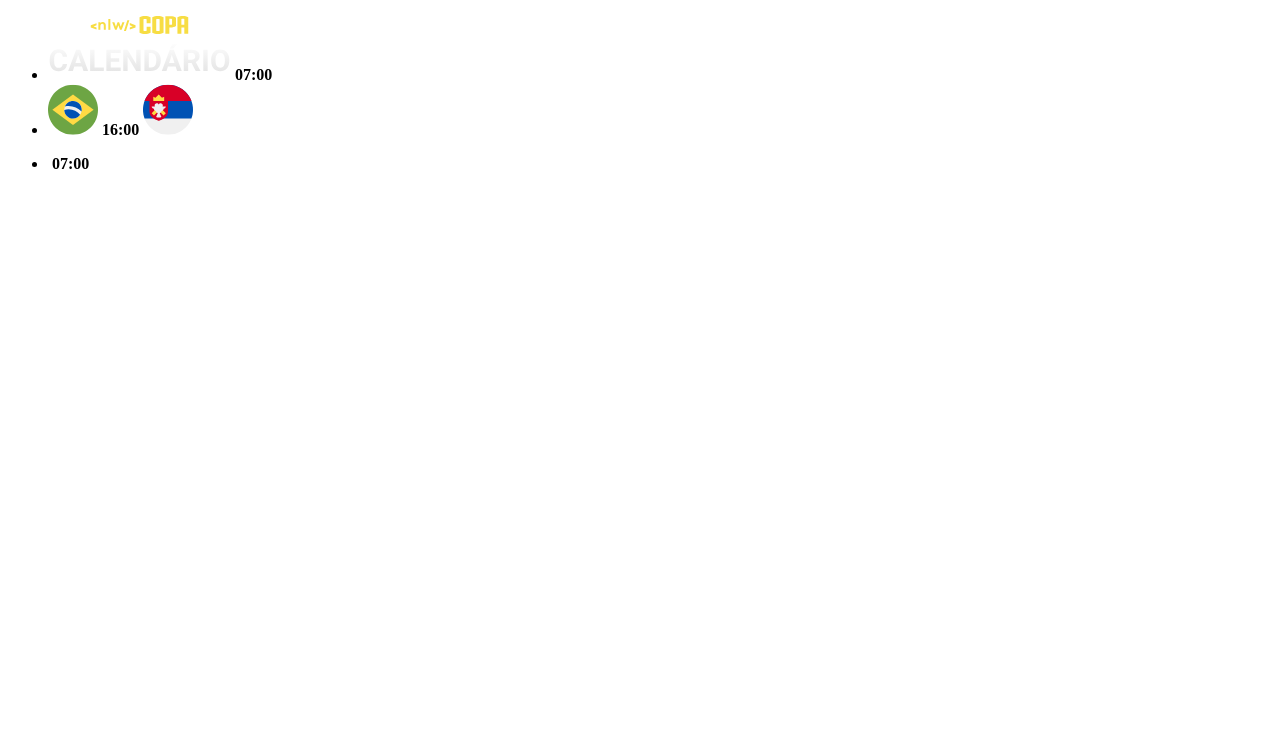
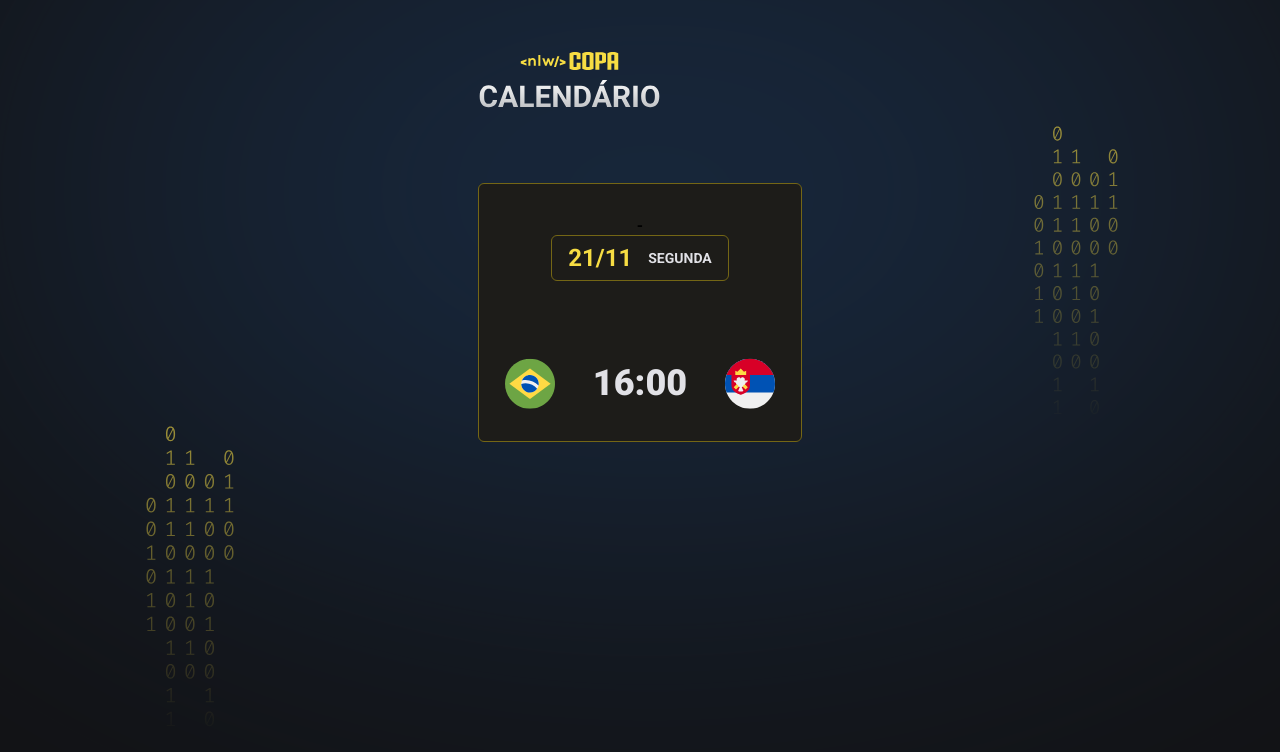
Before and after one commit to ramyses/NlwCopa, a plain HTML site: page index.html in a window 1280 px wide. Drawn offline with Linux system fonts and the light colour scheme.

Commit message:
aula2 finalizando css

```diff
--- a/index.html
+++ b/index.html
@@ -3,22 +3,22 @@
 <head>
     <meta charset="UTF-8">
     <meta http-equiv="X-UA-Compatible" content="IE=edge">
+    <link rel="preconnect" href="https://fonts.googleapis.com">
+    <link rel="preconnect" href="https://fonts.gstatic.com" crossorigin>
+    <link href="https://fonts.googleapis.com/css2?family=Press+Start+2P&family=Roboto:wght@700;900&display=swap" rel="stylesheet">
     <meta name="viewport" content="width=device-width, initial-scale=1.0">
     <title>Calendário de Jogos</title>
+    <link rel="stylesheet" href="./style.css ">
 </head>
 <body>
     <div id="app">
         <header>
-
+            <img src="/assets/logo.svg" alt="">
         </header>
         <main id="cards">
-            <div class="card">
+            <div class="card">-
                 <ul>
-                    <li>
-                        <img src="/assets/logo.svg" alt="">
-                        <strong>07:00</strong>
-                        <img src="" alt="">
-                    </li>
+                    <h2>21/11 <span>segunda</span></h2>
                     <li>
                         <img src="/assets/icon-brazil.svg" alt="">
                         <strong>16:00</strong>
@@ -26,16 +26,6 @@
                     </li>
                 </ul>
             </div>
-            <div class="card">
-
-                <ul>
-                    <li>
-                        <img src="" alt="">
-                        <strong>07:00</strong>
-                        <img src="" alt="">
-                    </li>
-                </ul>
-            </div>
         </main>
     </div>
 </body>
--- a/style.css
+++ b/style.css
@@ -1,4 +1,79 @@
+* {
+    margin: 0;
+    padding: 0;
+    box-sizing: border-box;
+}
 body{
     background-color: #121214;
-    height: 100vh;
+    background-image: url(./assets/bg.svg);
+    background-position-x:center;
+    background-position-y: 55.6%;
+
 }
+body * {
+    font-family: 'Roboto', sans-serif;
+}
+#app{
+    width: fit-content;
+    margin: 52px auto;
+}
+header{
+    margin-bottom: 63px;
+}
+.cards {
+    width: 300px;
+}
+.card {
+    padding: 32px 26px;
+    text-align: center;
+    background:  #1D1C19;
+    border:  1px solid #746615;
+    border-radius: 6px;
+
+}
+.card h2 {
+    display: flex;
+    gap: 16px;
+    justify-content: center;
+    align-items: center;
+
+    padding:  8px 16px;
+    border: 1px solid #746615;
+    border-radius: 6px;
+
+    width: fit-content;
+    margin-inline: auto;
+    margin-bottom: 53px;
+
+    color: #F7dd43
+}
+
+.card h2 span {
+    color: #E1E1E6;
+    font-size: 14px;
+    text-transform: uppercase;
+}
+.card ul {
+    display: flex;
+    flex-direction: column;
+    gap: 24px;
+
+    width: 270px;
+}
+.card ul li {
+    display: flex;
+    align-items: center;
+    justify-content: space-between;
+}
+
+/*li que tenha um li anterior*/
+.card ul li + li {
+   padding-top: 24px;
+    border-top: 1px solid #323238;
+}
+.card ul li strong {
+    font-weight: 900;
+    font-size:  36px;
+    line-height: 125%;
+    color: #E1E1E6;
+}
```
Also changed, not shown: assets/bg.svg (added).
